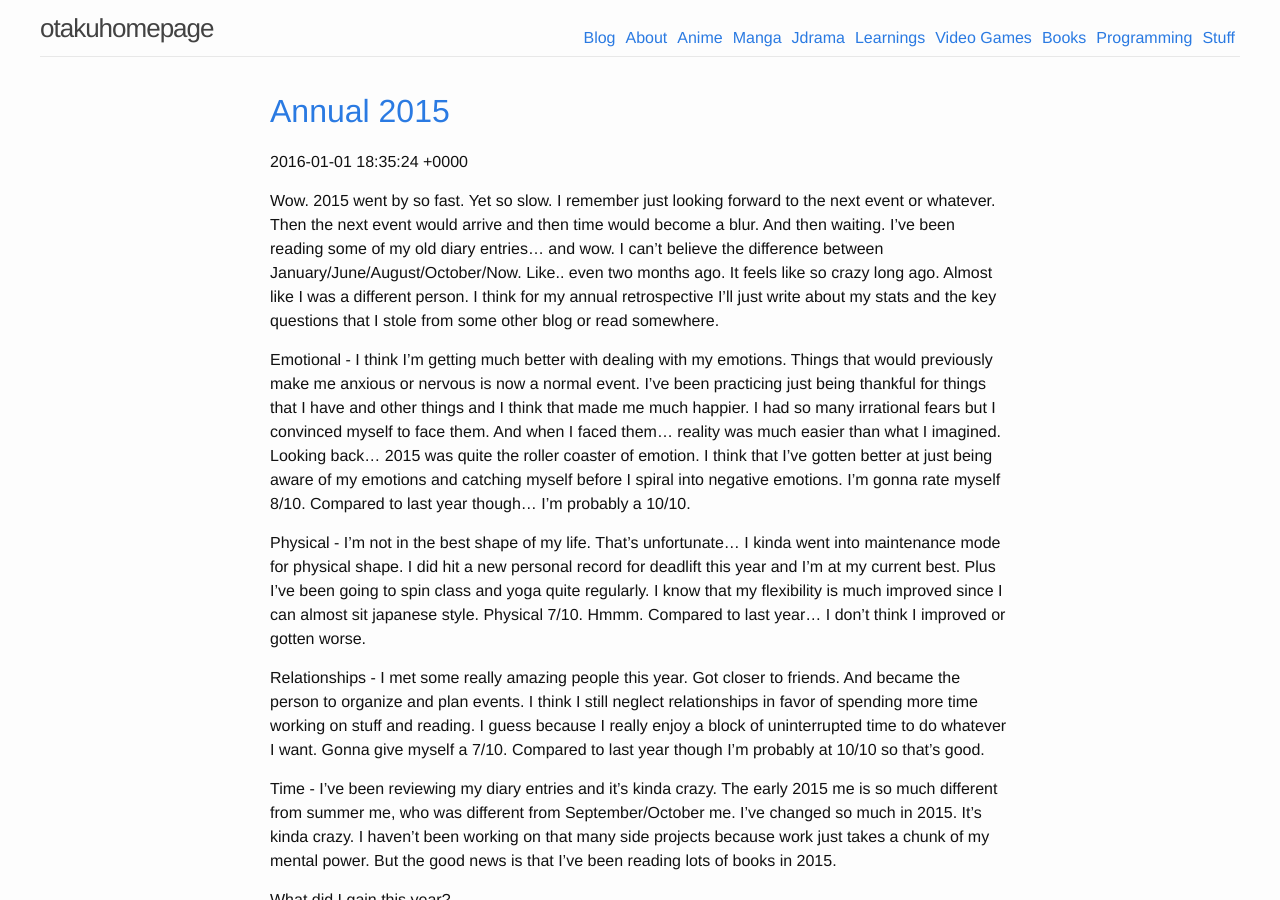
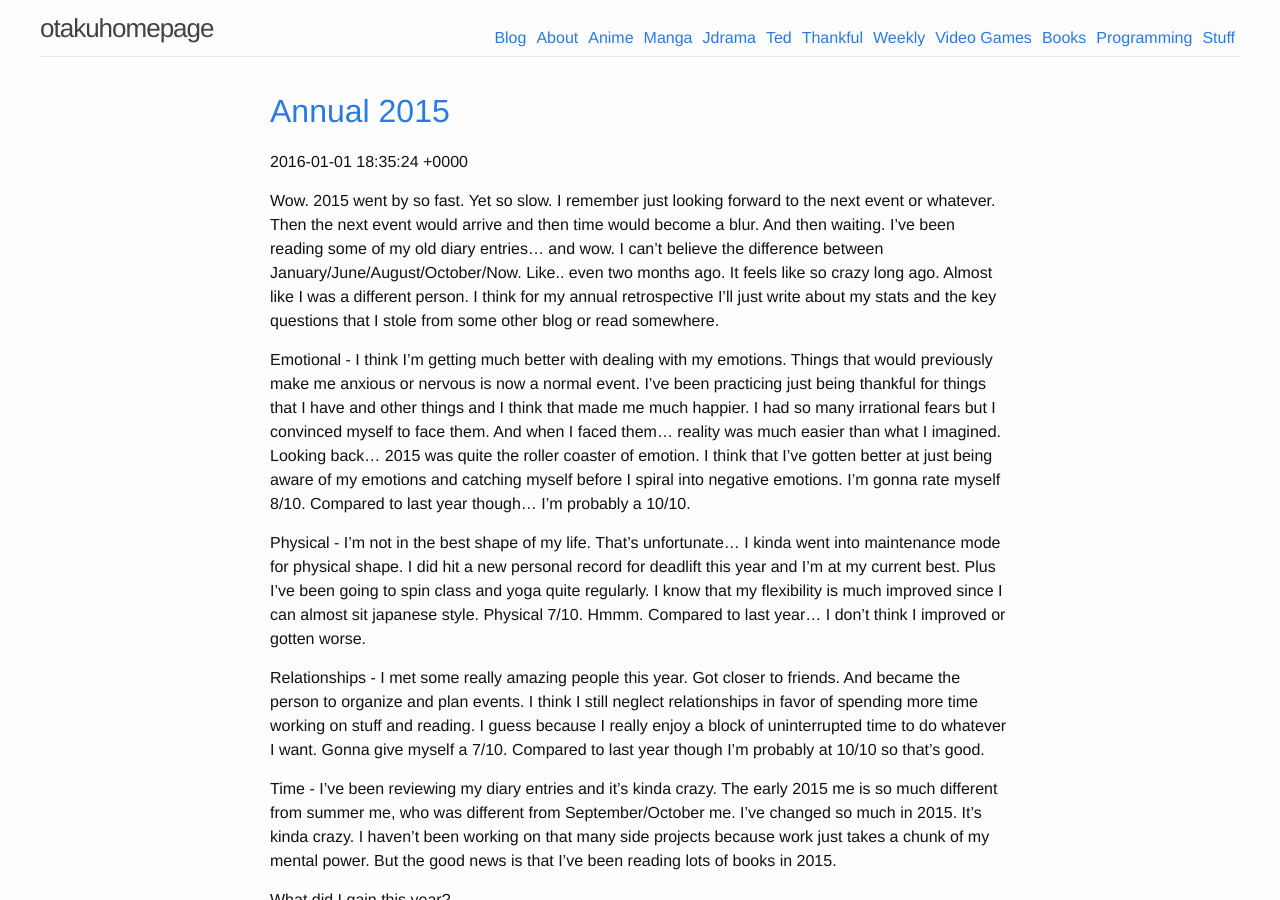
Before and after one commit to otakuhomepage/otakuhomepage.github.io, a Jekyll site: the page built from index.html, in a window 1280 px wide and 900 px high. Built offline with Jekyll 4.4.1, drawn with Linux system fonts in a browser that asks for light colours; the list of posts is cut into pages by our own code.

Commit message:
attempt at new categories

```diff
--- a/_config.yml
+++ b/_config.yml
@@ -11,7 +11,7 @@ github_username: otakuhomepage
 # Build settings
 markdown: kramdown
 
-menu-categories: [about, anime, manga, jdrama, learnings, video games, books, programming, stuff]
+menu-categories: [about, anime, manga, jdrama, ted, thankful, weekly, video games, books, programming, stuff]
 alan-tags: [anime, manga, video games, movies, random, daily, weekly]
-alan-categories: [about, anime, manga, jdrama, learnings, video games, books, programming, stuff]
+alan-categories: [about, anime, manga, jdrama, learnings, video games, books, programming, stuff, ted, thankful]
 paginate: 15
```
